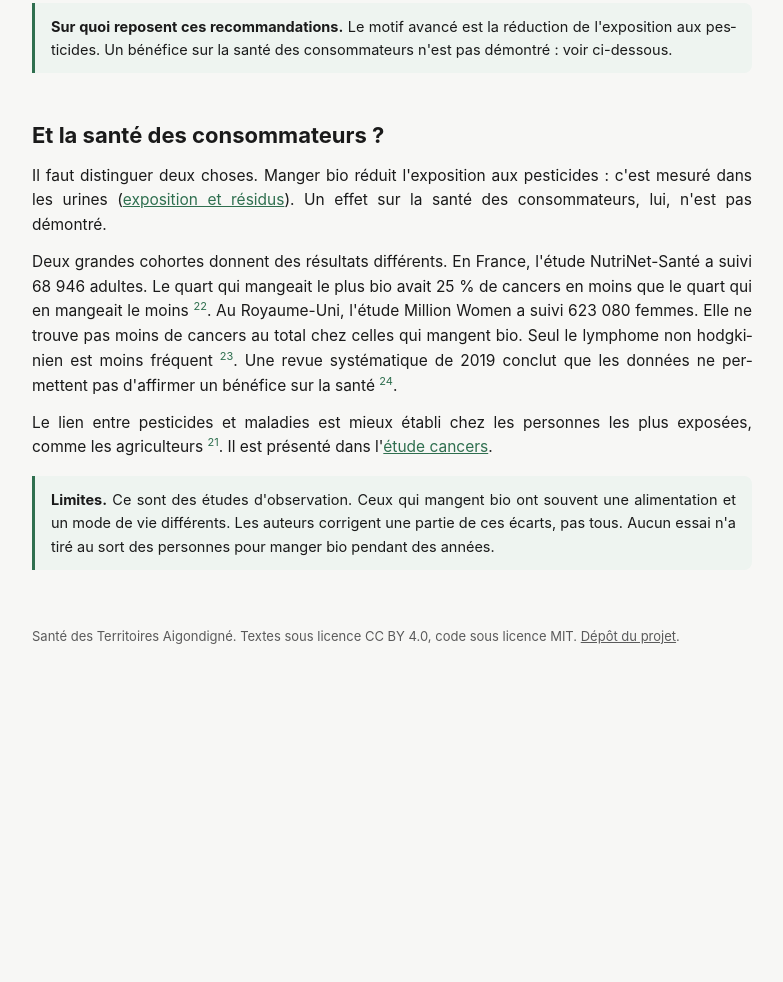
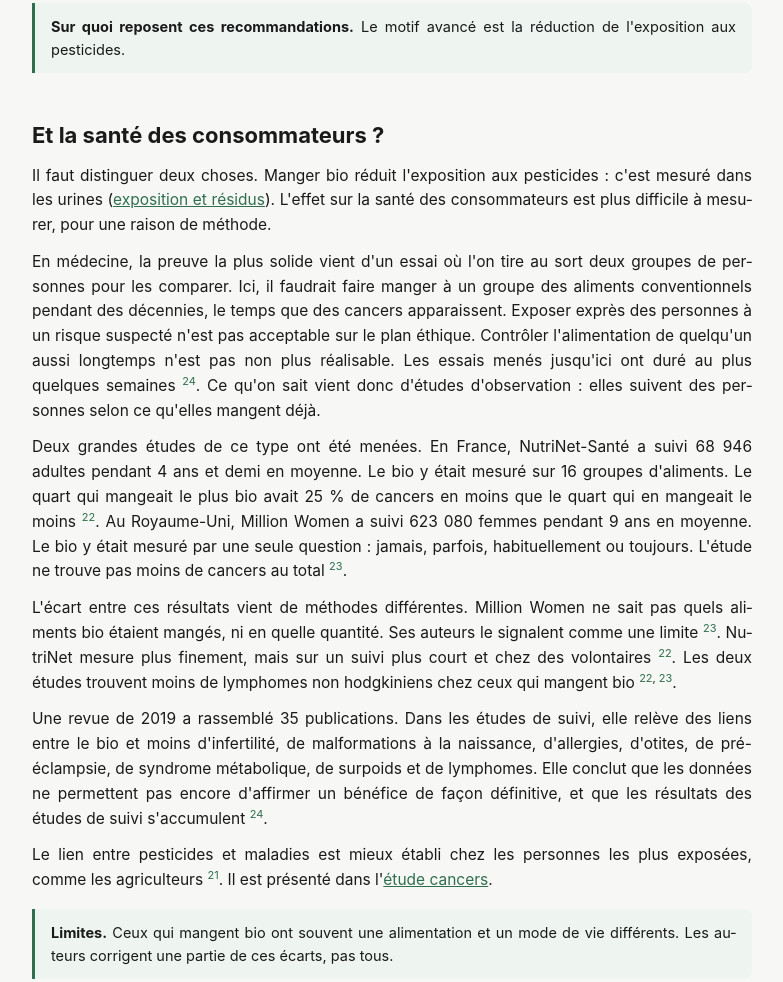
Before and after one commit to Biguhuh/bio-pesticides, a plain HTML site: page docs/index.html in a window 1280 px wide. Shown: the part 583-1565 px from the top of the page, without its empty margins (248-1031 px from the left). Before the commit the page ends 1310 px from the top, so only its background shows below. Drawn offline with Linux system fonts and the light colour scheme.

Commit message:
Reformule la partie santé des consommateurs
- Retire la phrase « pas démontré : voir ci-dessous » de la note sur les
  recommandations.
- Explique pourquoi on ne peut pas mener d'essai tiré au sort sur des
  décennies (éthique et faisabilité) ; les essais menés durent quelques
  semaines (Vigar 2019).
- Présente NutriNet-Santé et Million Women avec leur méthode de mesure et
  leur durée de suivi : l'écart de résultats vient de méthodes différentes.
  Les deux trouvent moins de lymphomes non hodgkiniens.
- Détaille les associations relevées par la revue de 2019.

Co-Authored-By: Claude Opus 5.5 <noreply@anthropic.com>

```diff
--- a/docs/index.html
+++ b/docs/index.html
@@ -134,8 +134,7 @@
 
       <div class="note">
         <p><strong>Sur quoi reposent ces recommandations.</strong> Le motif avancé est la réduction de
-          l'exposition aux pesticides. Un bénéfice sur la santé des consommateurs n'est pas démontré&nbsp;:
-          voir ci-dessous.</p>
+          l'exposition aux pesticides.</p>
       </div>
     </section>
 
@@ -144,24 +143,39 @@
 
       <p>Il faut distinguer deux choses. Manger bio réduit l'exposition aux pesticides&nbsp;: c'est mesuré
         dans les urines (<a href="#h-exposition">exposition et résidus</a>).
-        Un effet sur la santé des consommateurs, lui, n'est pas démontré.</p>
-      <p>Deux grandes cohortes donnent des résultats différents.
-        En France, l'étude NutriNet-Santé a suivi 68&nbsp;946 adultes. Le quart qui mangeait le plus bio
-        avait 25&nbsp;% de cancers en moins que le quart qui en mangeait le moins
+        L'effet sur la santé des consommateurs est plus difficile à mesurer, pour une raison de méthode.</p>
+      <p>En médecine, la preuve la plus solide vient d'un essai où l'on tire au sort deux groupes de
+        personnes pour les comparer. Ici, il faudrait faire manger à un groupe des aliments conventionnels
+        pendant des décennies, le temps que des cancers apparaissent. Exposer exprès des personnes à un
+        risque suspecté n'est pas acceptable sur le plan éthique. Contrôler l'alimentation de quelqu'un aussi
+        longtemps n'est pas non plus réalisable. Les essais menés jusqu'ici ont duré au plus quelques semaines
+        <sup class="cite"><a href="#src-24">24</a></sup>. Ce qu'on sait vient donc d'études d'observation&nbsp;:
+        elles suivent des personnes selon ce qu'elles mangent déjà.</p>
+      <p>Deux grandes études de ce type ont été menées. En France, NutriNet-Santé a suivi 68&nbsp;946 adultes
+        pendant 4 ans et demi en moyenne. Le bio y était mesuré sur 16 groupes d'aliments. Le quart qui
+        mangeait le plus bio avait 25&nbsp;% de cancers en moins que le quart qui en mangeait le moins
         <sup class="cite"><a href="#src-22">22</a></sup>.
-        Au Royaume-Uni, l'étude Million Women a suivi 623&nbsp;080 femmes. Elle ne trouve pas moins de cancers
-        au total chez celles qui mangent bio. Seul le lymphome non hodgkinien est moins fréquent
-        <sup class="cite"><a href="#src-23">23</a></sup>.
-        Une revue systématique de 2019 conclut que les données ne permettent pas d'affirmer un bénéfice
-        sur la santé <sup class="cite"><a href="#src-24">24</a></sup>.</p>
+        Au Royaume-Uni, Million Women a suivi 623&nbsp;080 femmes pendant 9 ans en moyenne. Le bio y était
+        mesuré par une seule question&nbsp;: jamais, parfois, habituellement ou toujours. L'étude ne trouve
+        pas moins de cancers au total <sup class="cite"><a href="#src-23">23</a></sup>.</p>
+      <p>L'écart entre ces résultats vient de méthodes différentes. Million Women ne sait pas quels aliments
+        bio étaient mangés, ni en quelle quantité. Ses auteurs le signalent comme une limite
+        <sup class="cite"><a href="#src-23">23</a></sup>. NutriNet mesure plus finement, mais sur un suivi
+        plus court et chez des volontaires <sup class="cite"><a href="#src-22">22</a></sup>. Les deux études
+        trouvent moins de lymphomes non hodgkiniens chez ceux qui mangent bio
+        <sup class="cite"><a href="#src-22">22</a>, <a href="#src-23">23</a></sup>.</p>
+      <p>Une revue de 2019 a rassemblé 35 publications. Dans les études de suivi, elle relève des liens entre
+        le bio et moins d'infertilité, de malformations à la naissance, d'allergies, d'otites, de
+        pré-éclampsie, de syndrome métabolique, de surpoids et de lymphomes. Elle conclut que les données ne
+        permettent pas encore d'affirmer un bénéfice de façon définitive, et que les résultats des études de
+        suivi s'accumulent <sup class="cite"><a href="#src-24">24</a></sup>.</p>
       <p>Le lien entre pesticides et maladies est mieux établi chez les personnes les plus exposées,
         comme les agriculteurs <sup class="cite"><a href="#src-21">21</a></sup>. Il est présenté dans
         l'<a href="https://biguhuh.github.io/cancer/">étude cancers</a>.</p>
 
       <div class="note">
-        <p><strong>Limites.</strong> Ce sont des études d'observation. Ceux qui mangent bio ont souvent
-          une alimentation et un mode de vie différents. Les auteurs corrigent une partie de ces écarts,
-          pas tous. Aucun essai n'a tiré au sort des personnes pour manger bio pendant des années.</p>
+        <p><strong>Limites.</strong> Ceux qui mangent bio ont souvent une alimentation et un mode de vie
+          différents. Les auteurs corrigent une partie de ces écarts, pas tous.</p>
       </div>
     </section>
   </div>
```
